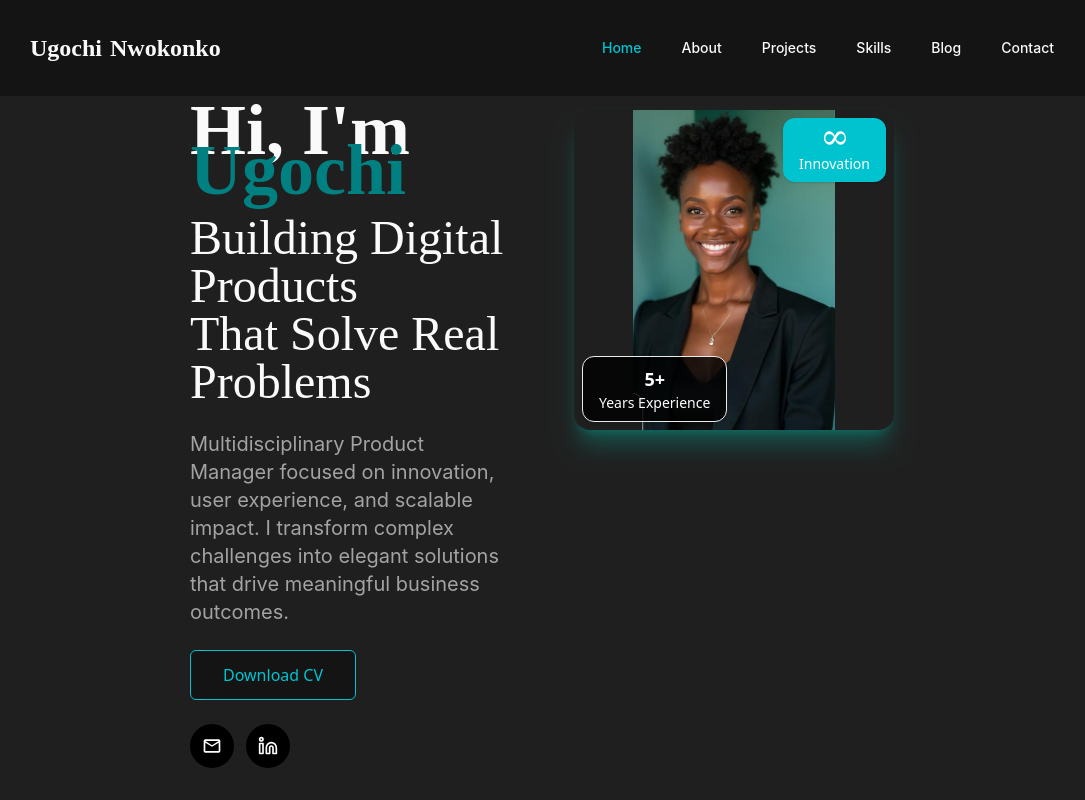
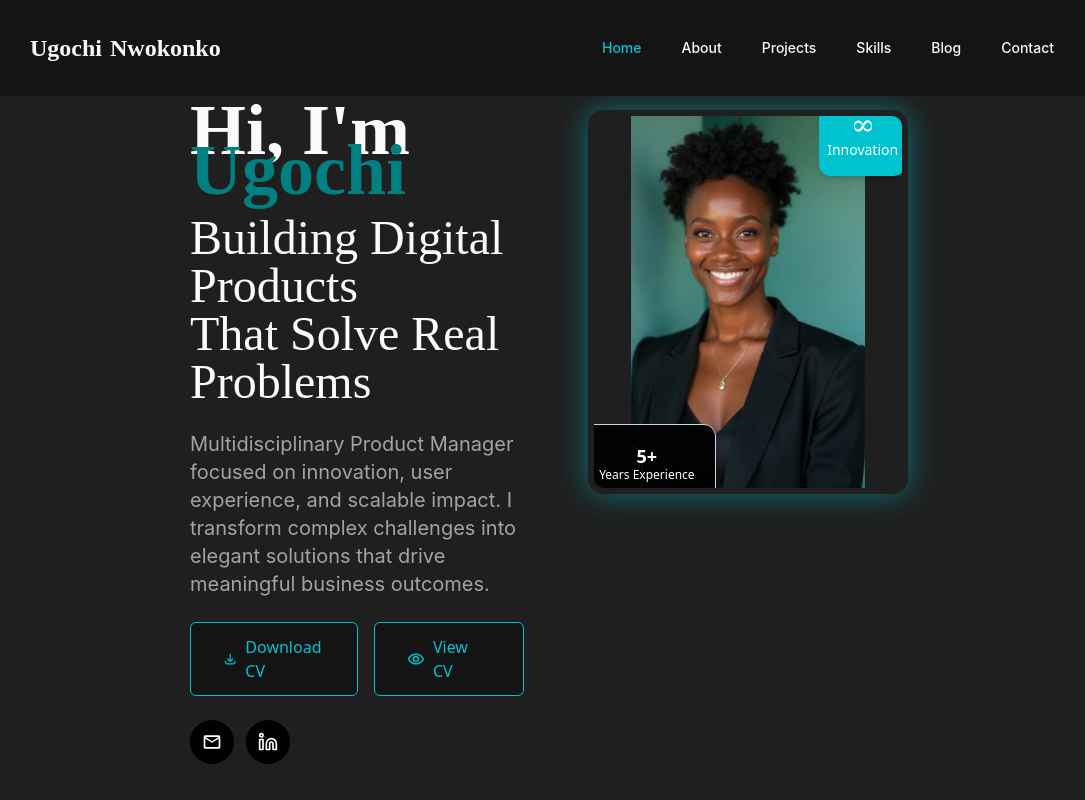
Before and after one commit to MOYIN-21/Portfolio-Website, a React (Vite) app: page / in a window 1280 px wide. Shown: the top 800 px of the page, without its empty margins (98-1183 px from the left). Built offline with nearby package versions, Linux system fonts and the light colour scheme.

Commit message:
profile pics

```diff
--- a/src/components/HomeSections/HomeHero.jsx
+++ b/src/components/HomeSections/HomeHero.jsx
@@ -3,57 +3,13 @@ import about from '../../assets/About.png'
 import { GiInfinity } from "react-icons/gi";
 import { MdOutlineMailOutline } from "react-icons/md";
 import { FiLinkedin } from "react-icons/fi";
+import { MdOutlineRemoveRedEye } from "react-icons/md";
+import { HiOutlineDownload } from "react-icons/hi";
+
+
 
 const HomeHero = () => {
   return (
-    // <section
-    //   id="homehero"
-    //   className="min-h-screen bg-[#1F1F1F] py-2 flex flex-col px-4 justify-center"
-    // >
-    //   <div className='w-full md:px-72 flex flex-col gap-5'>
-    //         <hr className="w-28 border-4 border-[#009999] rounded" />
-    //         <div className="flex md:flex-row flex-col justify-between ">
-    //       <div className="space-y-6 flex flex-col items-start text-left">
-    //   <p className="text-semantic-heading1 text-[#FAFAFA]">
-    //     Hi, I'm <span className="text-[#008080]">Ugochi</span>
-    //   </p>
-
-    //   <p className="heading-2 text-[#FAFAFA]">
-    //     Building Digital Products <br />
-    //     That Solve Real <br />
-    //     Problems
-    //   </p>
-
-    //   <p className="text-inter-regular text-[#A3A3A3]">
-    //     Multidisciplinary Product Manager focused on <br />
-    //     innovation, user experience, and scalable impact. I <br />
-    //     transform complex challenges into elegant solutions <br />
-    //     that drive meaningful business outcomes.
-    //   </p>
-    // </div>
-
-
-    //     <div className="relative rounded-2xl overflow-hidden shadow-xl shadow-teal-500/30">
-    //       <img
-    //         src={about}
-    //         alt="Profile"
-    //         className="rounded-2xl w-80 h-80 object-contain"
-    //       />
-
-    //       <div className="absolute top-2 right-2 bg-[#00C3D0] text-white px-4 py-2 rounded-xl shadow-sm flex flex-col items-center">
-    //         <GiInfinity className="text-2xl mb-1" />
-    //         <span className="text-sm font-medium">Innovation</span>
-    //       </div>
-
-    //       <div className="absolute bottom-2 left-2 bg-black/80 border border-[#EBEBEB] text-white px-4 py-2 rounded-xl shadow-md text-center">
-    //         <p className="text-lg font-bold">5+</p>
-    //         <p className="text-sm">Years Experience</p>
-    //       </div>
-    //     </div>
-    //   </div>
-    //   </div>
-
-    // </section>
     <section
       id="homehero"
       className="min-h-screen bg-[#1F1F1F] flex flex-col px-4 md:px-16 lg:px-24 xl:px-72 2xl:72 justify-center py-10 "
@@ -77,13 +33,25 @@ const HomeHero = () => {
       <p className="text-[#A3A3A3] text-xl leading-7 font-normal text-inter-regular">
         Multidisciplinary Product Manager focused on innovation, user experience, and scalable impact. I transform complex challenges into elegant solutions that drive meaningful business outcomes.
       </p>
-
       <div className="flex flex-col w-fit space-y-6">
+        <div className="flex flex-row gap-4">
           <a
-          href="/NWOKONKO-UGOCHI V.pdf" download
-          className='text-[#00C3D0] py-3 px-8 bg-[#141414] border w-full rounded-md border-[#00C3D0]'>
+            href="/NWOKONKO-UGOCHI V.pdf"
+            download
+            className="text-[#00C3D0] py-3 px-8 bg-[#141414] border gap-2 rounded-md border-[#00C3D0] flex items-center justify-center min-w-[150px]"
+          >
+            <HiOutlineDownload className="text-lg" />
             Download CV
           </a>
+
+           <a
+            target="_blank"
+            rel="noopener noreferrer"
+            href="https://drive.google.com/file/d/1DskkfswZM3HsWYp6LNzPnbXGcMZoZO31/view?usp=sharing"  className="text-[#00C3D0] py-3 px-8 bg-[#141414] border rounded-md border-[#00C3D0] flex items-center justify-center min-w-[150px] gap-2">
+              <MdOutlineRemoveRedEye className='text-lg'/>
+              <p>View CV</p>
+            </a>
+        </div>
 
         <div className='flex flex-row gap-3'>
           <a href='mailto:nwokonkougo@gmail.com' className="bg-[#000000] rounded-full w-11 cursor-pointer h-11 flex items-center justify-center">
@@ -96,21 +64,22 @@ const HomeHero = () => {
       </div>
     </div>
 
-    <div className="relative flex-shrink-0 rounded-2xl overflow-hidden shadow-xl shadow-teal-500/30">
+    <div className="relative flex-shrink-0 rounded-2xl overflow-hidden shadow-[0_0_30px_#00C3D0]/50 border-[6px] border-[#1F1F1F] w-80 h-96 mx-auto">
+
       <img
         src={about}
         alt="Profile"
-        className="rounded-2xl w-80 h-80 object-contain"
+        className="rounded-2xl w-full h-full object-contain"
       />
 
-      <div className="absolute top-2 right-2 bg-[#00C3D0] text-white px-4 py-2 rounded-xl shadow-sm flex flex-col items-center">
-        <GiInfinity className="text-2xl mb-1" />
+      <div className="absolute -top-4 -right-1 bg-[#00C3D0] text-white px-2 py-4 rounded-xl shadow-md flex flex-col items-center justify-center">
+        <GiInfinity className="text-xl mb-1" />
         <span className="text-sm font-medium">Innovation</span>
       </div>
 
-      <div className="absolute bottom-2 left-2 bg-black/80 border border-[#EBEBEB] text-white px-4 py-2 rounded-xl shadow-md text-center">
-        <p className="text-lg font-bold">5+</p>
-        <p className="text-sm">Years Experience</p>
+      <div className="absolute -bottom-4 -left-4 bg-black/90 border border-gray-300 text-white px-5 py-5 rounded-xl shadow-lg text-center">
+        <p className="text-lg font-bold leading-tight">5+</p>
+        <p className="text-xs">Years Experience</p>
       </div>
     </div>
   </div>
--- a/src/components/Sections/About.jsx
+++ b/src/components/Sections/About.jsx
@@ -133,24 +133,22 @@ const About = () => {
         </div>
 
 
-        {/* <div className="relative flex-shrink-0 rounded-xl overflow-hidden">
-          <img src={about} alt="Profile" className="rounded-2xl w-100 h-95 object-contain" /> */}
-          <div className="relative flex-shrink-0 rounded-xl overflow-hidden w-full md:w-[400px]">
+        <div className="relative flex-shrink-0 rounded-2xl overflow-hidden shadow-[0_0_30px_#00C3D0]/50 border-[6px] border-[#1F1F1F] w-80 h-96 mx-auto">
+
           <img
             src={about}
             alt="Profile"
-            className="rounded-2xl w-full h-full object-cover"
+            className="rounded-2xl w-full h-full object-contain"
           />
 
-
-          <div className="absolute top-2 right-2 bg-[#00C3D0] text-white px-4 py-2 rounded-xl shadow-sm flex flex-col items-center">
-            <GiInfinity className="text-2xl mb-1" />
+          <div className="absolute -top-4 -right-1 bg-[#00C3D0] text-white px-2 py-4 rounded-xl shadow-md flex flex-col items-center justify-center">
+            <GiInfinity className="text-xl mb-1" />
             <span className="text-sm font-medium">Innovation</span>
           </div>
 
-          <div className="absolute bottom-2 left-2 bg-black/80 border border-[#EBEBEB] text-white px-4 py-2 rounded-xl shadow-md text-center">
-            <p className="text-lg font-bold">5+</p>
-            <p className="text-sm">Years Experience</p>
+          <div className="absolute -bottom-4 -left-4 bg-black/90 border border-gray-300 text-white px-5 py-5 rounded-xl shadow-lg text-center">
+            <p className="text-lg font-bold leading-tight">5+</p>
+            <p className="text-xs">Years Experience</p>
           </div>
         </div>
       </div>
```
Lines whose indentation alone changed are shown as unchanged.
